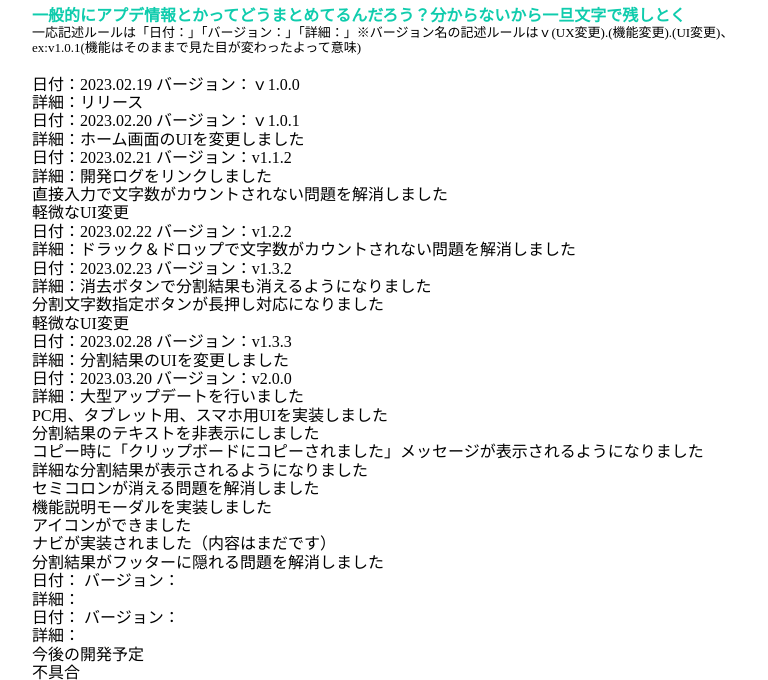
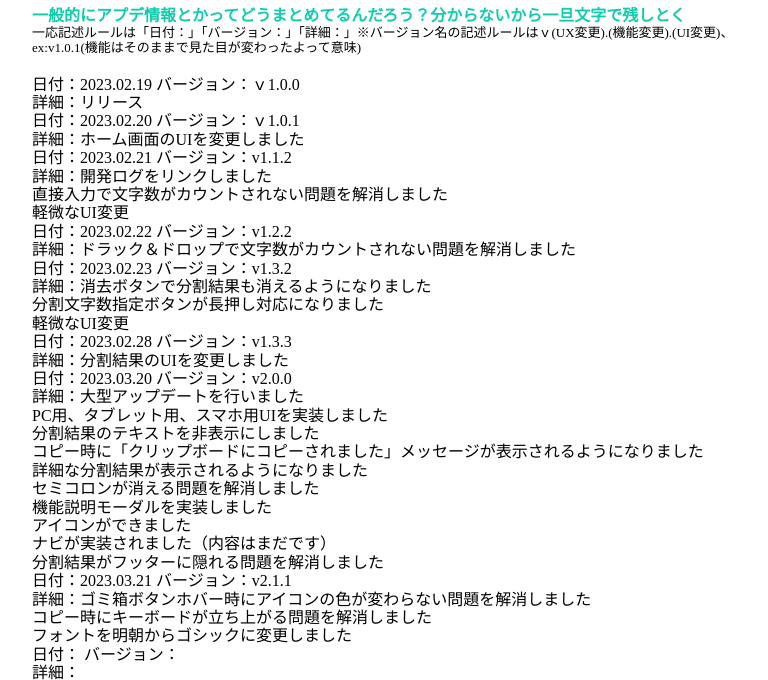
Before and after one commit to tommy-nagasaki/TextSplitGenerator, a plain HTML site: page log.html in a window 1280 px wide. Shown: the part 71-751 px from the top of the page, without its empty margins (248-1016 px from the left). Drawn offline with Linux system fonts and the light colour scheme; a script that the page names is missing.

Commit message:
Add files via upload

```diff
--- a/css/select.css
+++ b/css/select.css
@@ -351,6 +351,7 @@ input[type="number"] {
     font-size: large;
 }
 
+/* ホバー時に「+」の色を変える */
 #max-length-input-up:hover {
     color: #0FCCAD;
     font-weight: bolder;
@@ -364,6 +365,7 @@ input[type="number"] {
     font-size: large;
 }
 
+/* ホバー時に「-」の色を変える */
 #max-length-input-down:hover {
     color: #0FCCAD;
     font-weight: bolder;
@@ -379,11 +381,13 @@ input[type="number"] {
     color: #000;
 }
 
-.dust:hover {
+/* ホバー時にアイコンの色を変える */
+.clear-button:hover .dust {
     color: #0FCCAD;
     cursor: pointer;
 }
 
+/* ホバー時にボタン範囲の色を変える */
 .clear-button:hover {
     background-color: #e2f7f4;
     cursor: pointer;
@@ -437,6 +441,7 @@ input[type="number"] {
     color: #fff;
 }
 
+/* ホバー時に分割ボタンの色を変える */
 .split-button:hover {
     background-color: #FFDE44;
 }
--- a/css/テスト.css
+++ b/css/テスト.css
@@ -3,7 +3,7 @@ body {
     /* 画面幅から40pxずつ余白を引いた値をwidthに設定 */
     width: calc(100% - 40px);
     /* 両サイドに20pxの余白を設定 */
-    margin: 0 20px;
+    margin: 0 20px 80px 20px;
 }
 
 /* ヘッダー */
@@ -351,6 +351,7 @@ input[type="number"] {
     font-size: large;
 }
 
+/* ホバー時に「+」の色を変える */
 #max-length-input-up:hover {
     color: #0FCCAD;
     font-weight: bolder;
@@ -364,6 +365,7 @@ input[type="number"] {
     font-size: large;
 }
 
+/* ホバー時に「-」の色を変える */
 #max-length-input-down:hover {
     color: #0FCCAD;
     font-weight: bolder;
@@ -379,11 +381,13 @@ input[type="number"] {
     color: #000;
 }
 
-.dust:hover {
+/* ホバー時にアイコンの色を変える */
+.clear-button:hover .dust {
     color: #0FCCAD;
     cursor: pointer;
 }
 
+/* ホバー時にボタン範囲の色を変える */
 .clear-button:hover {
     background-color: #e2f7f4;
     cursor: pointer;
@@ -437,6 +441,7 @@ input[type="number"] {
     color: #fff;
 }
 
+/* ホバー時に分割ボタンの色を変える */
 .split-button:hover {
     background-color: #FFDE44;
 }
@@ -568,7 +573,7 @@ footer {
     body {
         width: calc(100% - 20px);
         /* 画面幅から10pxずつ余白を引いた値をwidthに設定 */
-        margin: 0 10px;
+        margin: 0 10px 80px 10px;
         /* 両サイドに10pxの余白を設定 */
     }
 
@@ -596,7 +601,7 @@ footer {
     body {
         width: calc(100% - 80px);
         /* 画面幅から40pxずつ余白を引いた値をwidthに設定 */
-        margin: 0 40px;
+        margin: 0 40px 80px 40px;
         /* 両サイドに40pxの余白を設定 */
     }
 
@@ -610,6 +615,7 @@ footer {
     body {
         width: 720px;
         margin: auto;
+        margin-bottom: 80px;
     }
 
     #output div {
--- a/js/select.js
+++ b/js/select.js
@@ -58,8 +58,8 @@ function splitText() {
         textarea.type = "text";
         textarea.value = text.replace(/﷐/g, "\n");
         textarea.classList.add("generated-textarea");
+        textarea.readOnly = true; // readOnly属性を追加
         div.appendChild(textarea);
-
 
         // 文字数をカウントする関数
         function countTextAreaCharacters() {
--- a/js/テスト.js
+++ b/js/テスト.js
@@ -58,8 +58,8 @@ function splitText() {
         textarea.type = "text";
         textarea.value = text.replace(/﷐/g, "\n");
         textarea.classList.add("generated-textarea");
+        textarea.readOnly = true; // readOnly属性を追加
         div.appendChild(textarea);
-
 
         // 文字数をカウントする関数
         function countTextAreaCharacters() {
--- a/log.html
+++ b/log.html
@@ -79,8 +79,10 @@
         <p>分割結果がフッターに隠れる問題を解消しました</p>
     </div>
     <div>
-        <p>日付： バージョン：</p>
-        <p>詳細：</p>
+        <p>日付：2023.03.21 バージョン：v2.1.1</p>
+        <p>詳細：ゴミ箱ボタンホバー時にアイコンの色が変わらない問題を解消しました</p>
+        <p>コピー時にキーボードが立ち上がる問題を解消しました</p>
+        <p>フォントを明朝からゴシックに変更しました</p>
     </div>
     <div>
         <p>日付： バージョン：</p>
```
Also changed, not shown: index.html (+2 -0 lines), テスト.html (+8 -4 lines). Lines whose indentation alone changed are shown as unchanged.
